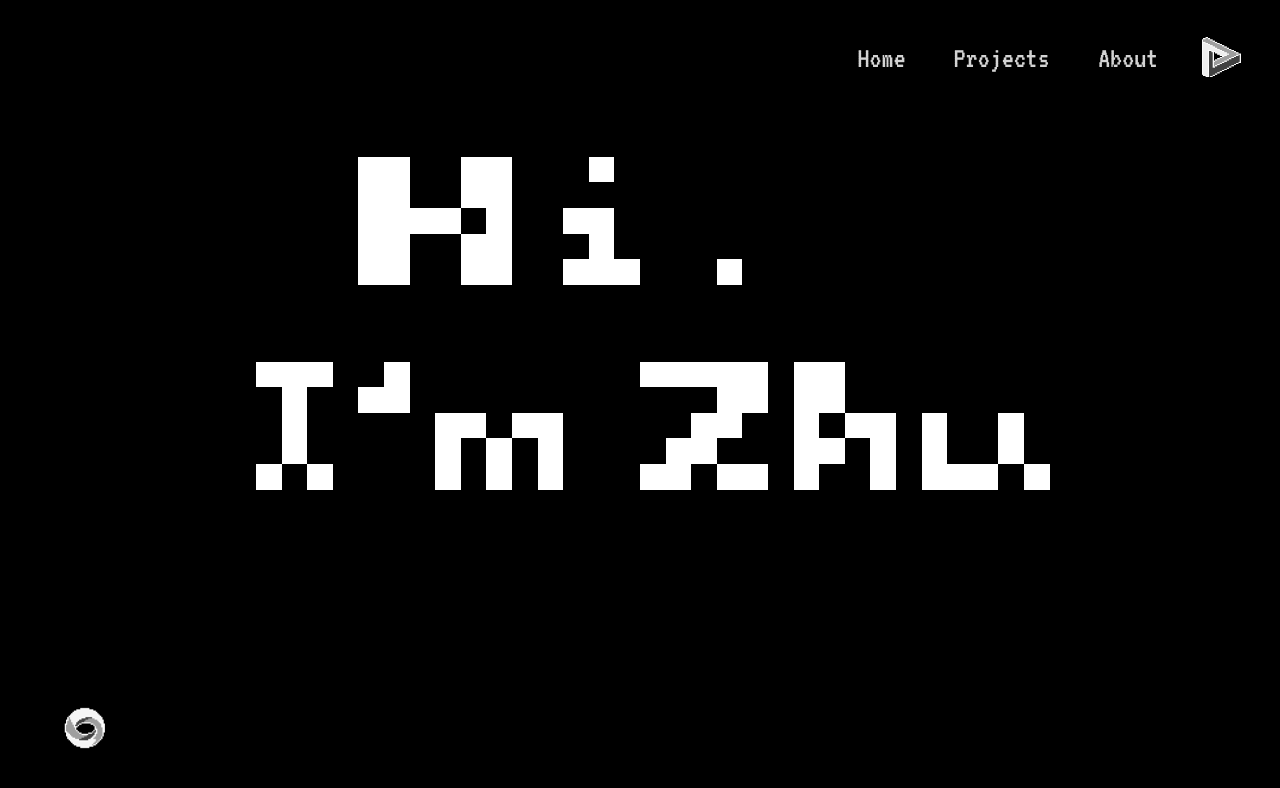
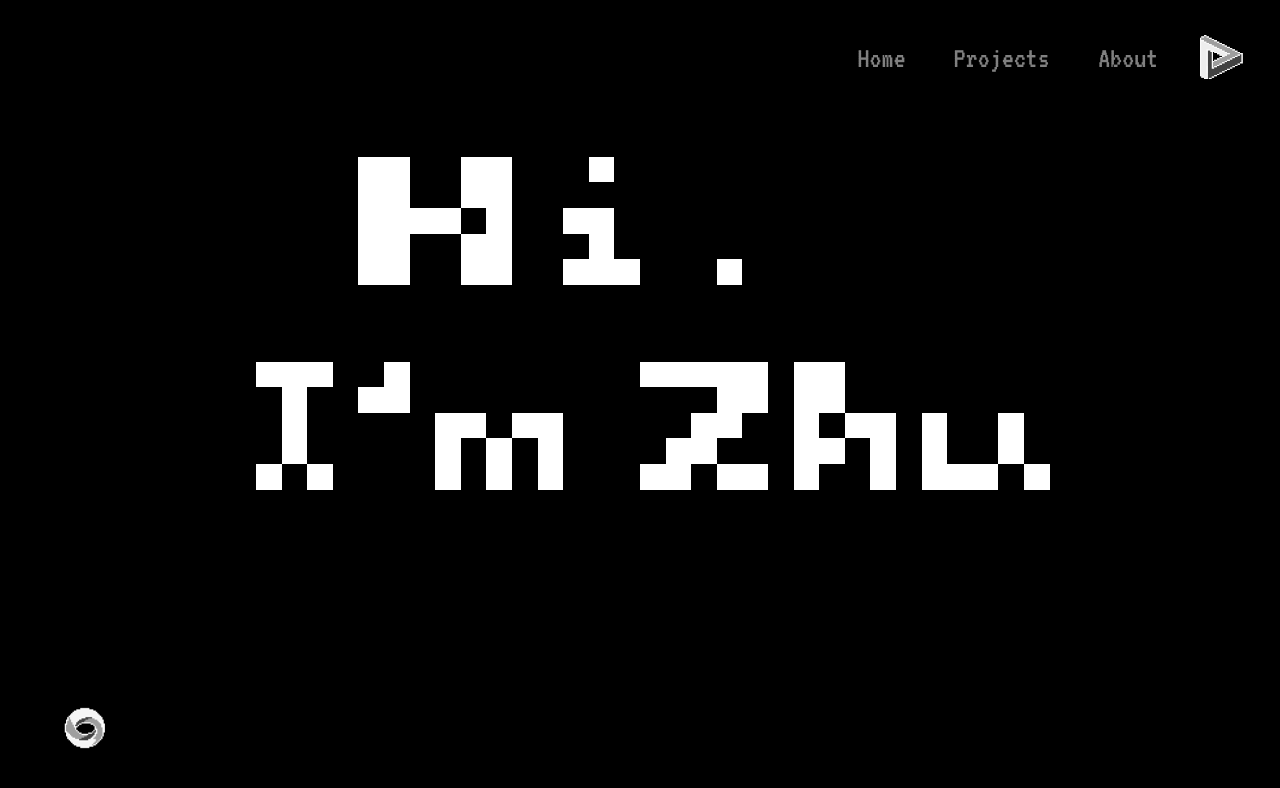
Before and after one commit to blacknstones/blacknstones.github.io, a React (Create React App) app: page / in a window 1280 px wide. In both pictures the pointer is over the element 1221 px from the left and 57 px from the top of the page. Shown: the top 788 px of the page. Built offline with nearby package versions, Linux system fonts and the light colour scheme.

Commit message:
cleanup & styling

```diff
--- a/src/context/ColorContext.tsx
+++ b/src/context/ColorContext.tsx
@@ -19,6 +19,7 @@ const initialValue = {
 
 export const ColorContext = createContext<ColorProps>(initialValue);
 
+// eslint-disable-next-line
 const ColorProvider = ({children} : Props) => {
 
     const [color, setColor] = useState<string>(randomColor());
--- a/src/css/game.css
+++ b/src/css/game.css
@@ -77,8 +77,9 @@
 .actions button:hover,
 .intro:hover {
     color: white;
-    cursor: pointer;
-    /* cursor: url('../assets/cursor1.png'), auto; */
+    cursor: url('../assets/cursor1.png'), auto;
+    transform: scale(1.05);
+    transition: all ease-in-out 0.1s;
 
 }
 
--- a/src/css/header.css
+++ b/src/css/header.css
@@ -24,10 +24,12 @@
 
 .menu-button:hover {
     cursor: url('../assets/cursor1.png'), auto;
+    transform: scale(1.1);
+    transition: ease-in-out 0.1s;
 }
 
 .header .nav-link {
-    color: lightgray;
+    color: gray;
     font-family: 'VT323', monospace;
     font-size: 30px;
     margin-right: 3vw;
@@ -36,8 +38,8 @@
 
 .nav-link:hover {
     color: white;
-    transition: ease-in-out 0.2s;
-    /* cursor: url('../assets/cursor1.png'), auto; */
+    transition: ease-in-out 0.1s;
+    cursor: url('../assets/cursor1.png'), auto;
 }
 
 @media (max-width: 400px) {
```
